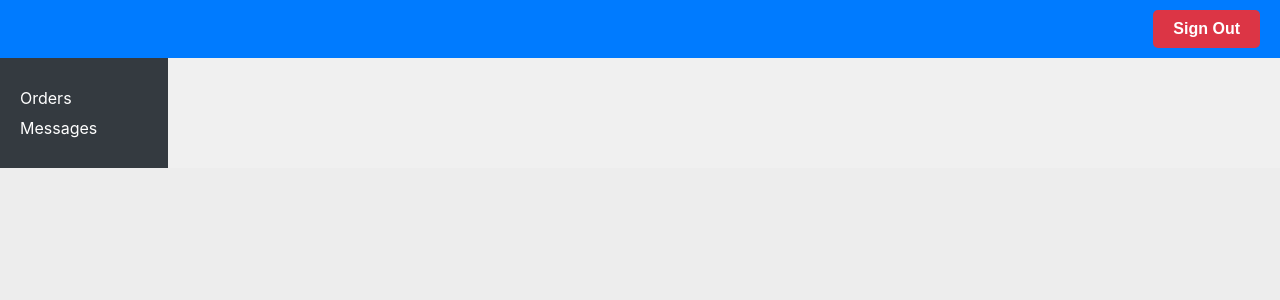
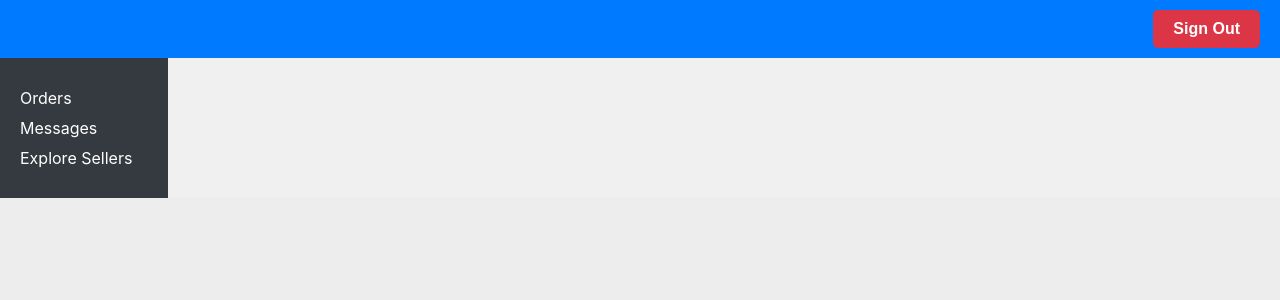
Before and after one commit to PiyushM8/MarkComFrontend, a React (Create React App) app: page /customer in a window 1280 px wide. Shown: the top 300 px of the page. Built offline with nearby package versions, Linux system fonts and the light colour scheme; sample sign-in values are in the browser's storage.

Commit message:
Users can search for sellers through customer dashboard if logged in as a customer

```diff
--- a/src/component/customerDashboard/customerDashboard.jsx
+++ b/src/component/customerDashboard/customerDashboard.jsx
@@ -5,6 +5,7 @@ import { showLogin } from "../../utils/loginregister";
 import Queries from "../dashboard/queries/queries";
 import { signout } from "../../utils/signout";
 import "./customerDashboard.css";
+import Sellers from "./sellers";
 
 function CustomerPage() {
   let navigate = useNavigate();
@@ -42,11 +43,15 @@ function CustomerPage() {
           <Link to={"/customer/messages"} className="db-n-item">
             Messages
           </Link>
+          <Link to={"/customer/sellers"} className="db-n-item">
+            Explore Sellers
+          </Link>
         </div>
         <div className="column-two dashboard-page-cont">
           <Routes>
             <Route path="/orders" element={<CustomerInvoices />} />
             <Route path="/messages/*" element={<Queries />} />
+            <Route path="/sellers" element={<Sellers />} />
           </Routes>
         </div>
       </div>
--- /dev/null
+++ b/src/component/customerDashboard/sellers.jsx
@@ -0,0 +1,85 @@
+import React, { useEffect, useState } from "react";
+import { Link } from "react-router-dom";
+import { getAllMerchants } from "../../services/user";
+import Navbar from "../navbar/Navbar";
+
+
+function Sellers() {
+  const [merchants, setMerchants] = useState([]);
+  const [searchTerm, setSearchTerm] = useState("");
+  const [sortAsc, setSortAsc] = useState(true);
+
+  useEffect(() => {
+    const fetchData = async () => {
+      try {
+        const response = await getAllMerchants();
+        if (Array.isArray(response.data)) {
+          setMerchants(response.data);
+        } else {
+          console.error("Response does not contain an array of merchants:", response.data);
+        }
+      } catch (error) {
+        console.error("Error fetching merchants:", error);
+      }
+    };
+
+    fetchData();
+  }, []);
+
+  const handleSearch = (event) => {
+    setSearchTerm(event.target.value);
+  };
+
+  const filteredMerchants = merchants.filter((merchant) => {
+    return merchant.Username.toLowerCase().includes(searchTerm.toLowerCase());
+  });
+
+  const sortMerchants = () => {
+    const sortedMerchants = [...filteredMerchants].sort((a, b) => {
+      if (sortAsc) {
+        return a.Username.localeCompare(b.Username);
+      } else {
+        return b.Username.localeCompare(a.Username);
+      }
+    });
+    setMerchants(sortedMerchants);
+    setSortAsc(!sortAsc);
+  };
+
+  const viewStorefront = (username, event) => {
+    event.preventDefault(); // Prevent the default behavior of the button click
+    console.log(username);
+    window.location.href = `/${username}`; // Redirect to the storefront page using the username
+  };
+
+  return (
+    <div>
+      <div className="all-sellers-container">
+        <h1>Start Searching for Sellers!</h1>
+        <div className="filter-bar">
+          <input
+            type="text"
+            placeholder="Search for sellers"
+            value={searchTerm}
+            onChange={handleSearch}
+            className="search-input"
+          />
+          <button onClick={sortMerchants} className="sort-button">
+            {sortAsc ? "Sort A-Z" : "Sort Z-A"}
+          </button>
+        </div>
+        <div className="merchants-list">
+          {filteredMerchants.map((merchant, index) => (
+            <div key={index} className="merchant-card">
+              <h2>{merchant.Username}</h2>
+              <p>Account Type: {merchant.AccountType}</p>
+              <button className="view-storefront-link" onClick={(event) => viewStorefront(merchant.Username, event)}>View Storefront</button>
+            </div>
+          ))}
+        </div>
+      </div>
+    </div>
+  );
+}
+
+export default Sellers;
```
